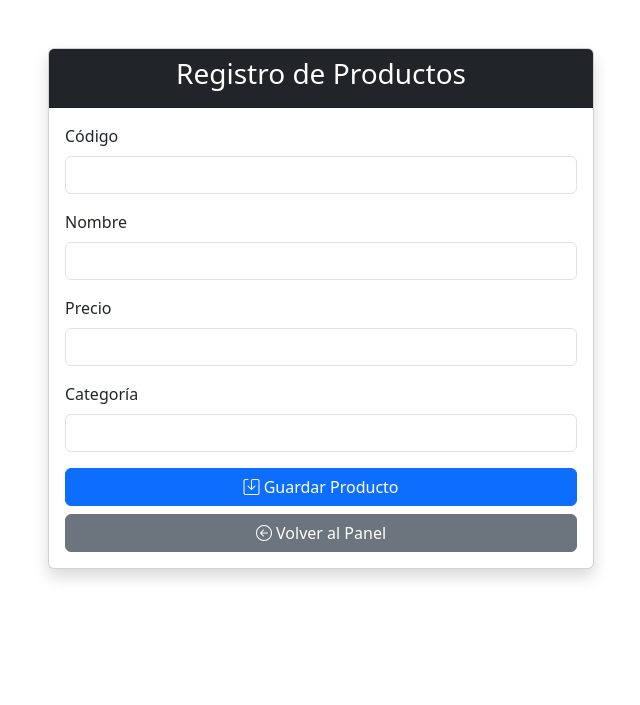
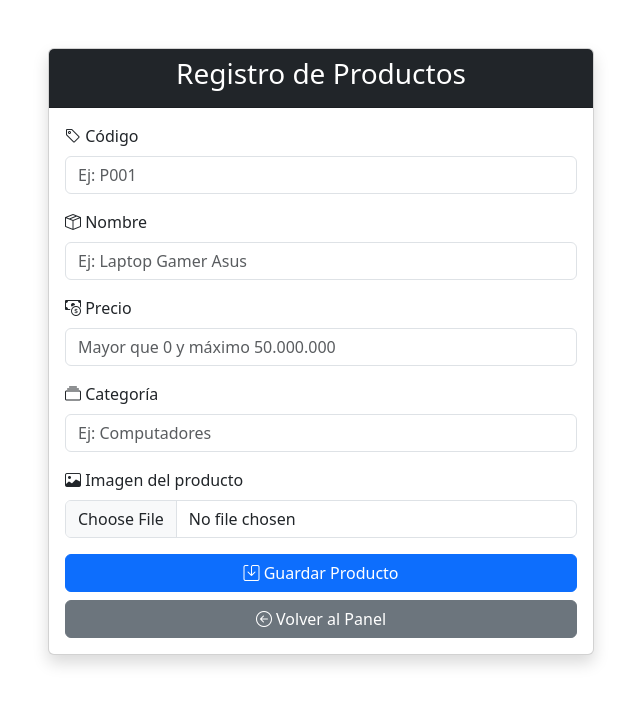
Before and after one commit to andresvillau1-a11y/Actividad_python, a Flask app: page /registro_producto in a window 1280 px wide. Shown: the part 56-761 px from the top of the page, without its empty margins (319-959 px from the left). Run offline with Flask 3, Linux system fonts and the light colour scheme; the visitor is signed in with stand-in values (Sample User, id 1); some libraries are stand-ins or nearby versions.

Commit message:
Parte 4: validaciones del formulario de productos e imagen obligatoria

```diff
--- a/TechStore/app.py
+++ b/TechStore/app.py
@@ -62,24 +62,80 @@ def guardar_producto():
         if "usuario" not in session:
             return redirect(url_for("inicio"))
 
+        import re
+        import os
+        from werkzeug.utils import secure_filename
+
+        # b. Eliminar espacios innecesarios al inicio y al final
         codigo = request.form["codigo"].strip()
         nombre = request.form["nombre"].strip()
-        precio = request.form["precio"]
+        precio_texto = request.form["precio"].strip()
         categoria = request.form["categoria"].strip()
+        imagen = request.files.get("imagen")
 
+        errores = []
 
-    # return render_template(
-    #     "respuesta.html",
-    #     codigo=codigo,
-    #     nombre=nombre,
-    #     precio=precio,
-    #     categoria=categoria
-    # )
+        # a. Ningún campo puede quedar vacío
+        if not codigo or not nombre or not precio_texto or not categoria:
+            errores.append("Ningún campo puede quedar vacío")
+
+        # e. Código: comienza con P seguido de mínimo 3 números (ej: P001, P0001)
+        if codigo and not re.fullmatch(r"P\d{3,}", codigo):
+            errores.append("El código debe comenzar con la letra P seguida de mínimo 3 números (ej: P001). No acepta letras, espacios ni otros caracteres")
+
+        # g. y h. Nombre: mínimo 5 y máximo 100 caracteres
+        if nombre and len(nombre) < 5:
+            errores.append("El nombre del producto debe tener al menos 5 caracteres")
+        if nombre and len(nombre) > 100:
+            errores.append("El nombre del producto no puede superar los 100 caracteres")
+
+        # c. e i. Precio: mayor que cero y máximo 50000000
+        precio = None
+        try:
+            precio = float(precio_texto)
+            if precio <= 0:
+                errores.append("El precio debe ser mayor que cero")
+            if precio > 50000000:
+                errores.append("El precio no puede ser mayor a 50.000.000")
+        except ValueError:
+            errores.append("El precio debe ser un número válido")
+
+        # j. El formulario debe solicitar una imagen del producto
+        nombre_archivo = None
+        if not imagen or imagen.filename == "":
+            errores.append("Debe seleccionar una imagen del producto")
+        else:
+            extensiones_permitidas = {"png", "jpg", "jpeg", "gif", "webp"}
+            extension = imagen.filename.rsplit(".", 1)[-1].lower()
+            if extension not in extensiones_permitidas:
+                errores.append("La imagen debe ser formato png, jpg, jpeg, gif o webp")
+
+        # d. Código duplicado: validar contra la base de datos
+        if codigo and not errores:
+            conexion = obtener_conexion()
+            cursor = conexion.cursor()
+            cursor.execute("SELECT codigo FROM productos WHERE codigo=%s", (codigo,))
+            if cursor.fetchone():
+                errores.append(f"El código {codigo} ya está registrado")
+            cursor.close()
+            conexion.close()
+
+        # Mostrar todos los errores y no guardar nada
+        if errores:
+            for error in errores:
+                flash(error, "danger")
+            return redirect(url_for("registro_producto"))
+
+        # Guardar la imagen en static/img/productos
         conexion = obtener_conexion()
-
         cursor = conexion.cursor()
 
-        sql = """ INSERT INTO productos (codigo,nombre,precio,categoria) VALUES (%s,%s,%s,%s) """
+        nombre_archivo = secure_filename(f"{codigo}.{extension}")
+        ruta_carpeta = os.path.join("static", "img", "productos")
+        os.makedirs(ruta_carpeta, exist_ok=True)
+        imagen.save(os.path.join(ruta_carpeta, nombre_archivo))
+
+        sql = """ INSERT INTO productos (codigo,nombre,precio,categoria,imagen) VALUES (%s,%s,%s,%s,%s) """
 
         cursor.execute(
         sql,
@@ -87,7 +143,8 @@ def guardar_producto():
             codigo,
             nombre,
             precio,
-            categoria
+            categoria,
+            nombre_archivo
          )
         )
 
--- a/TechStore/techstore.sql
+++ b/TechStore/techstore.sql
@@ -18,7 +18,8 @@ CREATE TABLE productos(
 codigo VARCHAR(20) PRIMARY KEY,
 nombre VARCHAR(80) NOT NULL,
 precio DECIMAL(10,2) NOT NULL,
-categoria VARCHAR(50)
+categoria VARCHAR(50),
+imagen VARCHAR(255) NULL
 );
 
 -- TRUNCATE productos;
--- a/TechStore/templates/index1.html
+++ b/TechStore/templates/index1.html
@@ -172,7 +172,11 @@
             <div class="col-12 col-sm-6 col-md-4 col-lg-3 mb-3">
                 <div class="card h-100 shadow-sm border-0">
                     <span class="position-absolute badge bg-danger m-2">Oferta</span>
-                    <img src="https://placehold.co/200x150/orange/white/" class="card-img-top" alt="...">
+                    {% if producto.imagen %}
+                    <img src="{{ url_for('static', filename='img/productos/' + producto.imagen) }}" class="card-img-top" alt="{{producto.nombre}}">
+                    {% else %}
+                    <img src="https://placehold.co/200x150/orange/white/" class="card-img-top" alt="{{producto.nombre}}">
+                    {% endif %}
                     <div class="card-body d-flex flex-column">
                         <h6 class="text-muted mb-1">
                             {{producto.categoria}}
--- a/TechStore/templates/registro_producto.html
+++ b/TechStore/templates/registro_producto.html
@@ -38,33 +38,65 @@
                         </h3>
                     </div>
                     <div class="card-body">
-                        <form action="/guardar_producto" method="POST">
+                        <form action="/guardar_producto" method="POST" enctype="multipart/form-data" id="form-producto" novalidate>
                             <div class="mb-3">
                                 <label class="form-label">
-                                    Código
+                                    <i class="bi bi-tag"></i> Código
                                 </label>
-                                <input type="text" name="codigo" class="form-control" required>
+                                <input type="text" name="codigo" id="codigo" class="form-control"
+                                    pattern="P\d{3,}" minlength="4" maxlength="20"
+                                    placeholder="Ej: P001" required>
+                                <div class="invalid-feedback">
+                                    Debe comenzar con P seguida de mínimo 3 números (ej: P001).
+                                </div>
                             </div>
 
                             <div class="mb-3">
                                 <label class="form-label">
-                                    Nombre
+                                    <i class="bi bi-box-seam"></i> Nombre
                                 </label>
-                                <input type="text" name="nombre" class="form-control" required>
+                                <input type="text" name="nombre" class="form-control"
+                                    minlength="5" maxlength="100"
+                                    placeholder="Ej: Laptop Gamer Asus" required>
+                                <div class="invalid-feedback">
+                                    Mínimo 5 caracteres, máximo 100.
+                                </div>
                             </div>
 
                             <div class="mb-3">
                                 <label class="form-label">
-                                    Precio
+                                    <i class="bi bi-cash-coin"></i> Precio
                                 </label>
-                                <input type="number" name="precio" class="form-control" required>
+                                <input type="number" name="precio" class="form-control"
+                                    min="1" max="50000000" step="1"
+                                    placeholder="Mayor que 0 y máximo 50.000.000" required>
+                                <div class="invalid-feedback">
+                                    El precio debe ser mayor que 0 y máximo 50.000.000.
+                                </div>
                             </div>
 
                             <div class="mb-3">
                                 <label class="form-label">
-                                    Categoría
+                                    <i class="bi bi-collection"></i> Categoría
                                 </label>
-                                <input type="text" name="categoria" class="form-control" required>
+                                <input type="text" name="categoria" class="form-control"
+                                    maxlength="50" placeholder="Ej: Computadores" required>
+                                <div class="invalid-feedback">
+                                    La categoría es obligatoria.
+                                </div>
+                            </div>
+
+                            <div class="mb-3">
+                                <label class="form-label">
+                                    <i class="bi bi-image"></i> Imagen del producto
+                                </label>
+                                <input type="file" name="imagen" id="imagen" class="form-control"
+                                    accept=".png,.jpg,.jpeg,.gif,.webp" required>
+                                <div class="invalid-feedback">
+                                    Debe seleccionar una imagen (png, jpg, jpeg, gif o webp).
+                                </div>
+                                <img id="vista-previa" src="#" alt="Vista previa"
+                                    class="img-thumbnail mt-2 d-none" style="max-height: 150px;">
                             </div>
 
                             <div class="d-grid gap-2">
@@ -83,6 +115,62 @@
             </div>
         </div>
     </div>
+
+    <script src="https://cdn.jsdelivr.net/npm/sweetalert2@11"></script>
+    <script>
+        // Validación en el navegador (además de la validación del servidor)
+        const formulario = document.getElementById("form-producto");
+
+        formulario.addEventListener("submit", function (evento) {
+            if (!formulario.checkValidity()) {
+                evento.preventDefault();
+                evento.stopPropagation();
+            }
+            formulario.classList.add("was-validated");
+        });
+
+        // Vista previa de la imagen seleccionada
+        const campoImagen = document.getElementById("imagen");
+        const vistaPrevia = document.getElementById("vista-previa");
+
+        campoImagen.addEventListener("change", function () {
+            if (campoImagen.files && campoImagen.files[0]) {
+                const lector = new FileReader();
+                lector.onload = function (e) {
+                    vistaPrevia.src = e.target.result;
+                    vistaPrevia.classList.remove("d-none");
+                };
+                lector.readAsDataURL(campoImagen.files[0]);
+            } else {
+                vistaPrevia.classList.add("d-none");
+            }
+        });
+    </script>
+
+    {% with mensajes = get_flashed_messages(with_categories=true) %}
+
+        {% if mensajes %}
+
+            {% for categoria, mensaje in mensajes %}
+
+            <script>
+                // Flask usa "danger", SweetAlert2 usa "error"
+                const iconos = { success: "success", danger: "error", error: "error", warning: "warning", info: "info" };
+                Swal.fire({
+                    icon: iconos["{{ categoria }}"] || "info",
+                    title: "{{ mensaje }}",
+                    showConfirmButton: true,
+                    confirmButtonColor: "#0d6efd",
+                    timer: 4000,
+                    timerProgressBar: true
+                });
+            </script>
+
+            {% endfor %}
+
+        {% endif %}
+
+    {% endwith %}
 </body>
 
 </html>
```
